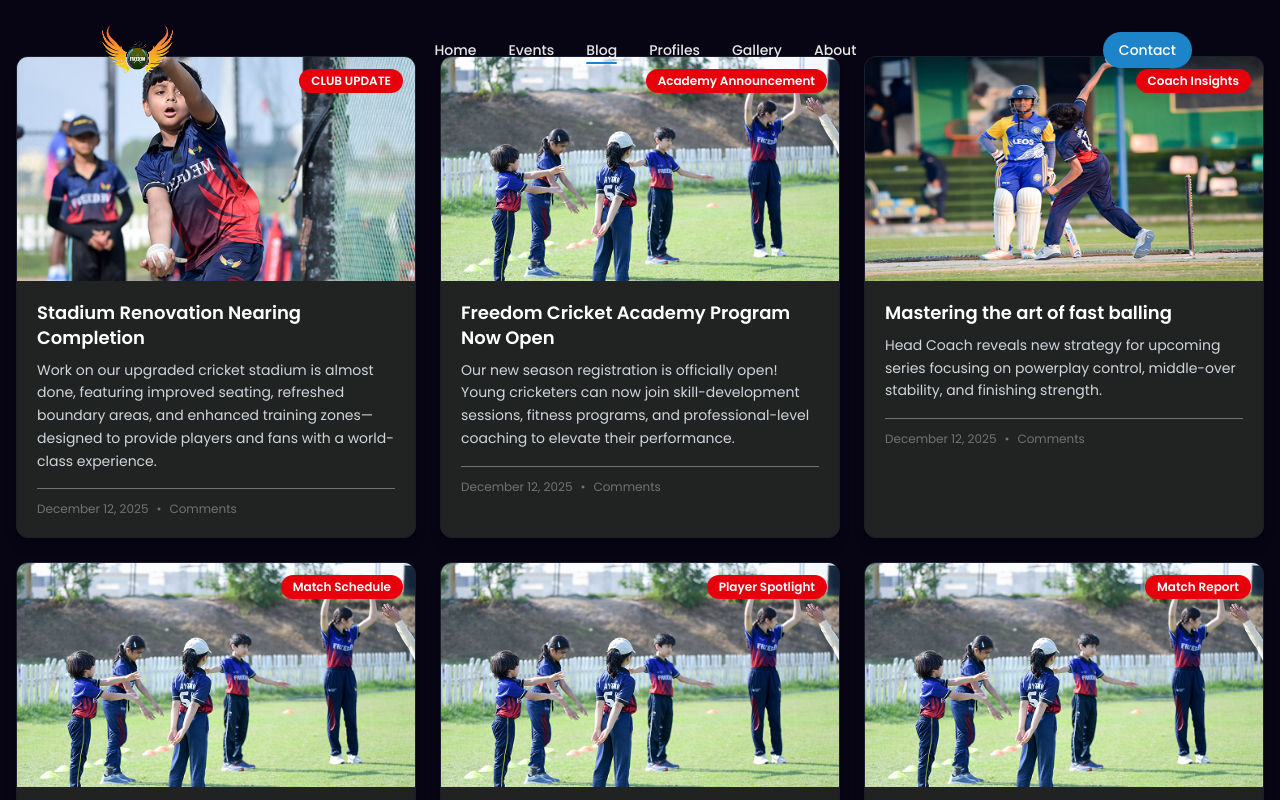
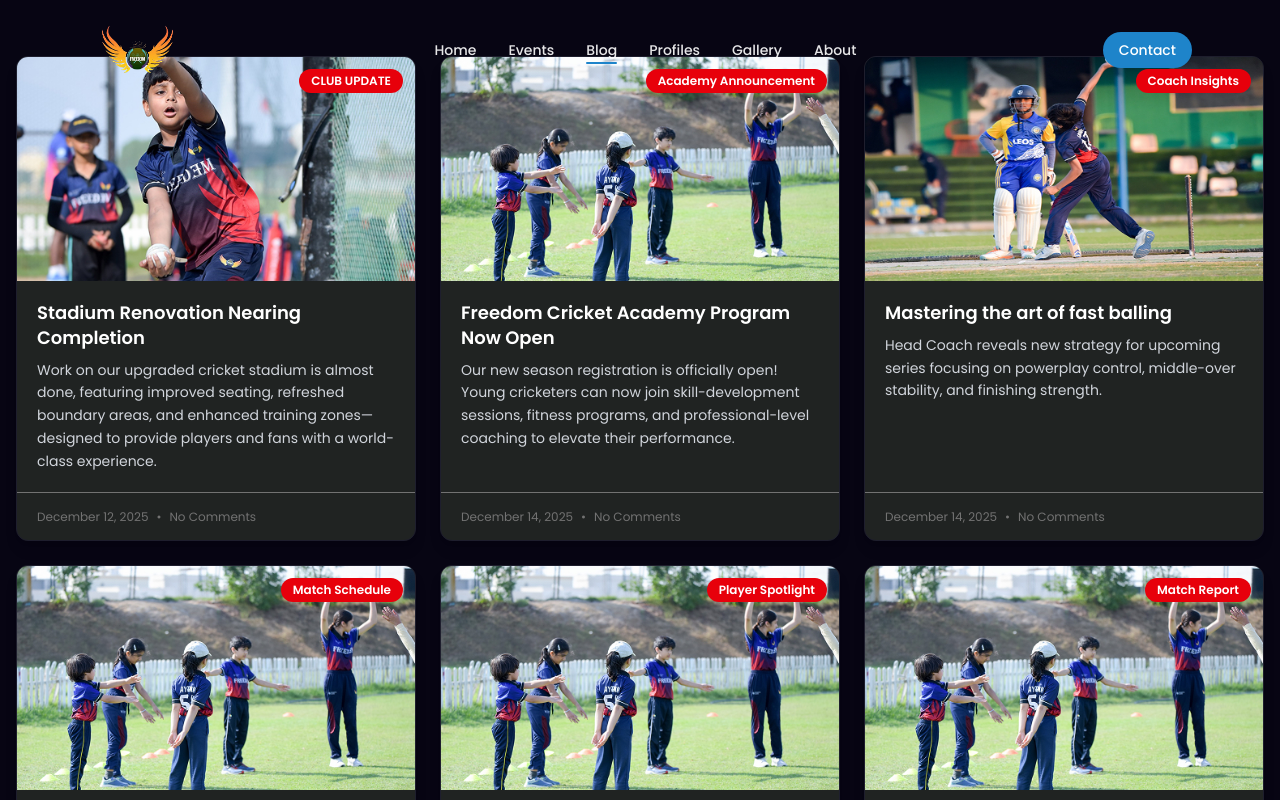
Before and after one commit to ChemyDigi/FreedemCricket2.0, a Next.js app in the folder freedemcricket2.0/: page /blog in a window 1280 px wide. Shown: the top 800 px of the page. Built offline with nearby package versions, Linux system fonts and the light colour scheme.

Commit message:
blog main page update the card footer size

```diff
--- a/freedemcricket2.0/app/blog/page.tsx
+++ b/freedemcricket2.0/app/blog/page.tsx
@@ -1,6 +1,6 @@
 import Navbar from "@/components/Navbar";
 import Footer from "@/components/Footer";
-import BlogCard from "@/components/blog/BlogCard";
+import BlogCard from "@/components/Blog/BlogCard";
 
 export default function blog() {
   return (
--- a/freedemcricket2.0/app/data/blogData.json
+++ b/freedemcricket2.0/app/data/blogData.json
@@ -13,7 +13,7 @@
     "description": "Our new season registration is officially open! Young cricketers can now join skill-development sessions, fitness programs, and professional-level coaching to elevate their performance.",
     "tag": "Academy Announcement",
     "image": "/blog/blog2.jpg",
-    "date": "December 12, 2025"
+    "date": "December 14, 2025"
   },
   {
     "id": 3,
@@ -21,7 +21,7 @@
     "description": "Head Coach reveals new strategy for upcoming series focusing on powerplay control, middle-over stability, and finishing strength.",
     "tag": "Coach Insights",
     "image": "/blog/blog3.jpg",
-    "date": "December 12, 2025"
+    "date": "December 14, 2025"
   },
   {
     "id": 4,
@@ -37,7 +37,7 @@
     "description": "A spotlight on young athletes showing exceptional talent, consistency, and promise for future seasons.",
     "tag": "Player Spotlight",
     "image": "/blog/blog2.jpg",
-    "date": "December 12, 2025"
+    "date": "December 01, 2025"
   },
   {
     "id": 6,
@@ -45,6 +45,6 @@
     "description": "The coaching team introduced new tactical approaches leading the team to a strong season debut victory.",
     "tag": "Match Report",
     "image": "/blog/blog2.jpg",
-    "date": "December 12, 2025"
+    "date": "December 01, 2025"
   }
 ]
--- a/freedemcricket2.0/components/Blog/BlogCard.jsx
+++ b/freedemcricket2.0/components/Blog/BlogCard.jsx
@@ -10,7 +10,7 @@ export default function BlogCard() {
         {blogData.map((post) => (
           <div
             key={post.id}
-            className="bg-[#202322] rounded-xl overflow-hidden shadow-lg border border-[#1e1e2d]"
+            className="bg-[#202322] rounded-xl overflow-hidden shadow-lg border border-[#1e1e2d] flex flex-col"
           >
             {/* Image */}
             <div className="relative h-56 w-full">
@@ -21,28 +21,28 @@ export default function BlogCard() {
                 className="object-cover"
               />
 
-              {/* Tag Badge */}
+              {/* Tag */}
               <span className="absolute top-3 right-3 text-xs bg-red-600 text-white px-3 py-1 rounded-full font-semibold">
                 {post.tag}
               </span>
             </div>
 
             {/* Content */}
-            <div className="p-5">
+            <div className="p-5 flex-1 min-h-[180px]">
               <h3 className="text-white text-lg font-semibold mb-2 leading-snug">
                 {post.title}
               </h3>
 
-              <p className="text-gray-300 text-sm mb-4 leading-relaxed">
+              <p className="text-gray-300 text-sm leading-relaxed">
                 {post.description}
               </p>
+            </div>
 
-              {/* Footer */}
-              <div className="text-[#727272] text-xs flex items-center gap-2 pt-3 border-t border-[#727272]">
-                <span>{post.date}</span>
-                <span>•</span>
-                <span>Comments</span>
-              </div>
+            {/* Footer with fixed height */}
+            <div className="text-[#727272] text-xs flex items-center gap-2 px-5 py-3 border-t border-[#727272] h-12">
+              <span>{post.date}</span>
+              <span>•</span>
+              <span>No Comments</span>
             </div>
           </div>
         ))}
```
Lines whose indentation alone changed are shown as unchanged.
